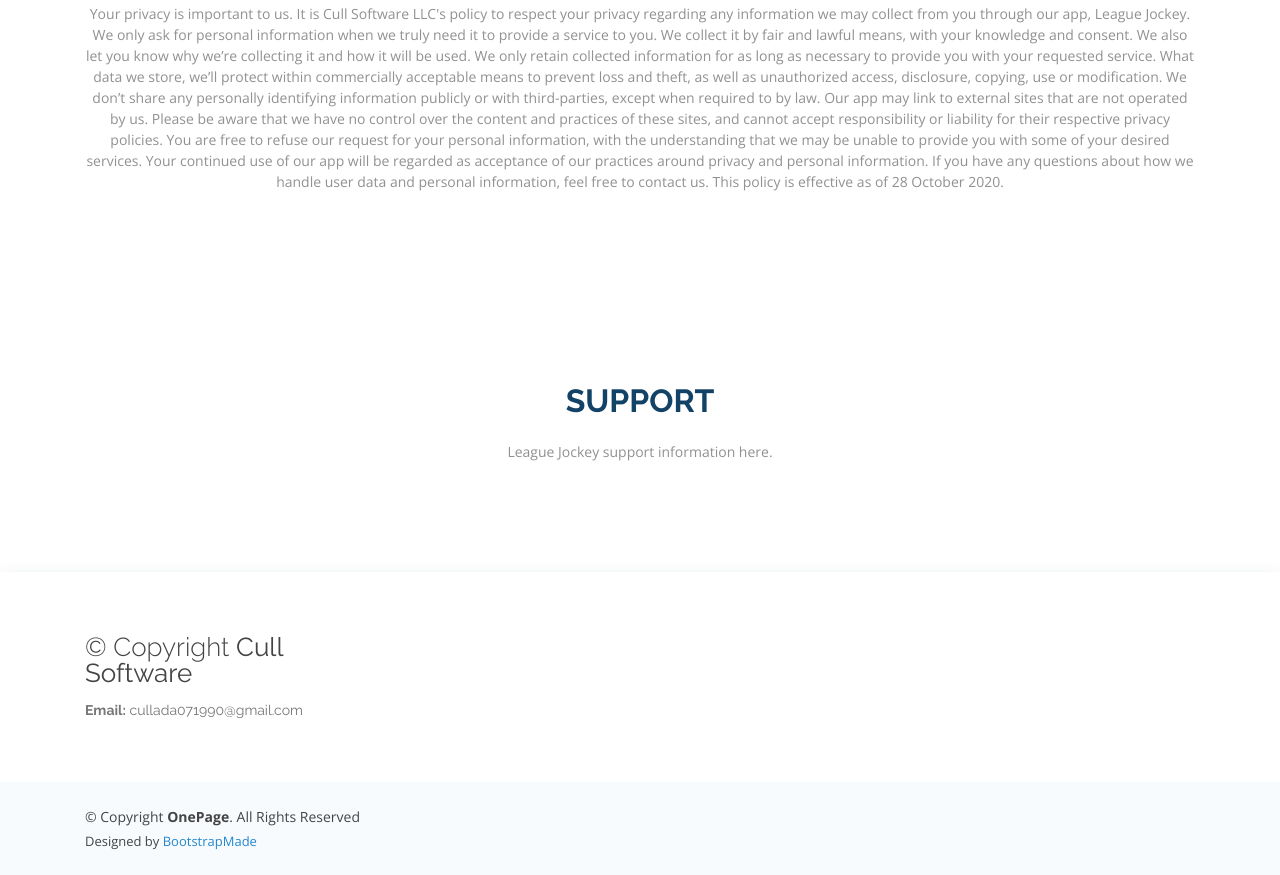
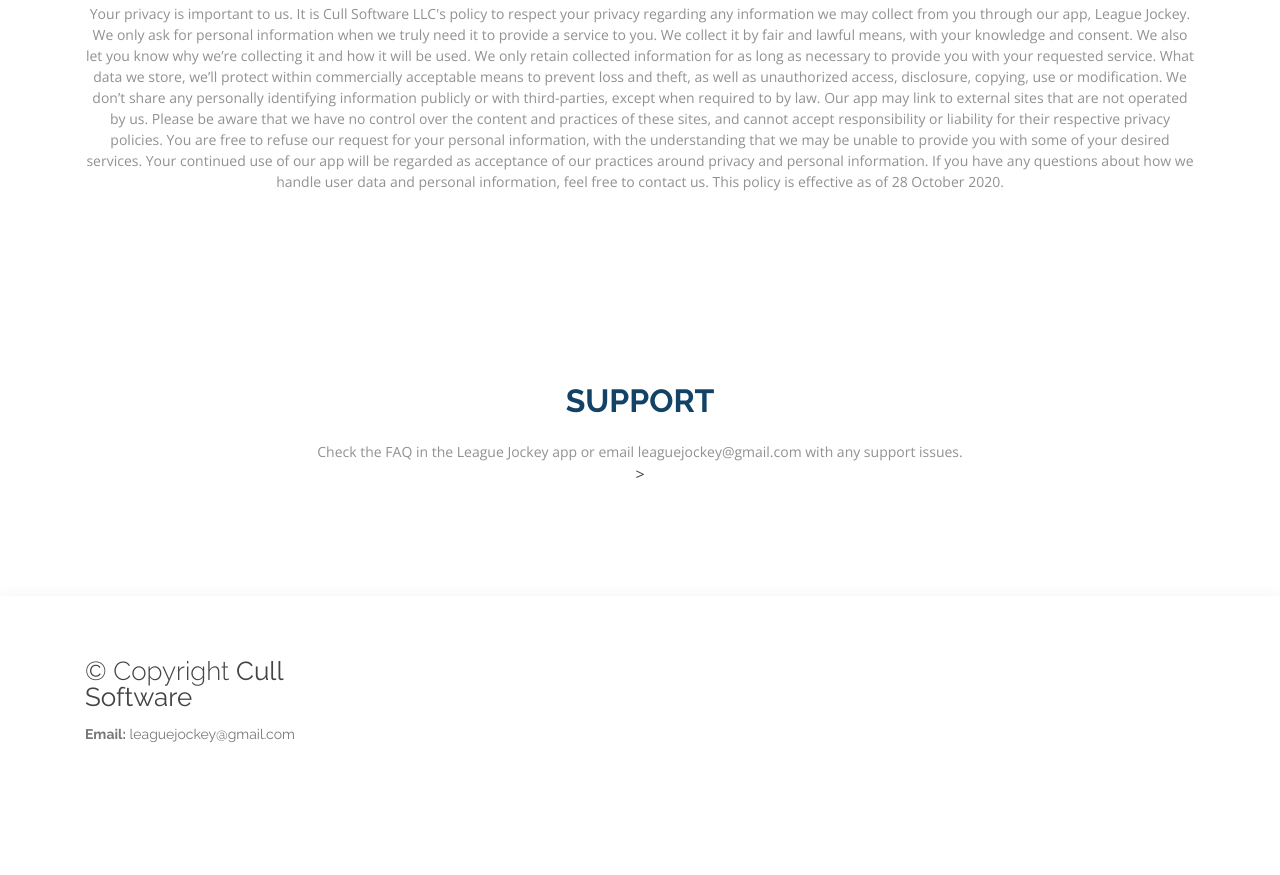
Before and after one commit to leaguejockey/leaguejockey.github.io, a plain HTML site: page index.html in a window 1280 px wide. Shown: the part 935-1810 px from the top of the page. After the commit the page ends 1741 px from the top, so only its background shows below. Drawn offline with nearby package versions, Linux system fonts and the light colour scheme.

```diff
--- a/index.html
+++ b/index.html
@@ -108,7 +108,7 @@
 
         <div class="section-title">
           <h2>Support</h2>
-          <p>League Jockey support information here. </p>
+          <p>Check the FAQ in the League Jockey app or email leaguejockey@gmail.com with any support issues. </p>>
         </div>
 
       </div>
@@ -126,26 +126,10 @@
           <div class="col-lg-3 col-md-6 footer-contact">
             <h3>&copy; Copyright <strong><span>Cull Software</span></strong></h3>
             <p>
-              <strong>Email:</strong> cullada071990@gmail.com<br>
+              <strong>Email:</strong> leaguejockey@gmail.com<br>
             </p>
           </div>
 
-        </div>
-      </div>
-    </div>
-
-    <div class="container d-md-flex py-4">
-
-      <div class="mr-md-auto text-center text-md-left">
-        <div class="copyright">
-          &copy; Copyright <strong><span>OnePage</span></strong>. All Rights Reserved
-        </div>
-        <div class="credits">
-          <!-- All the links in the footer should remain intact. -->
-          <!-- You can delete the links only if you purchased the pro version. -->
-          <!-- Licensing information: https://bootstrapmade.com/license/ -->
-          <!-- Purchase the pro version with working PHP/AJAX contact form: https://bootstrapmade.com/onepage-multipurpose-bootstrap-template/ -->
-          Designed by <a href="https://bootstrapmade.com/">BootstrapMade</a>
         </div>
       </div>
     </div>
```
